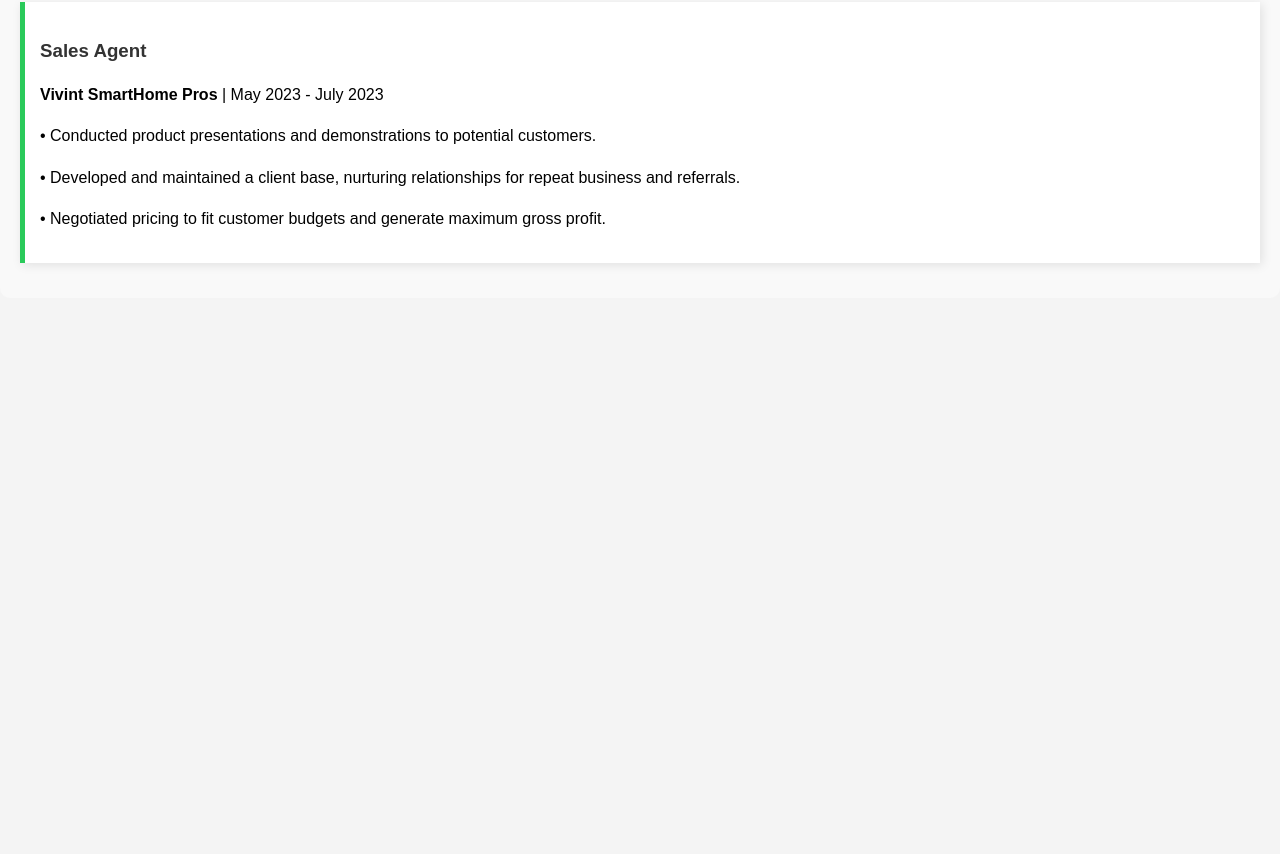
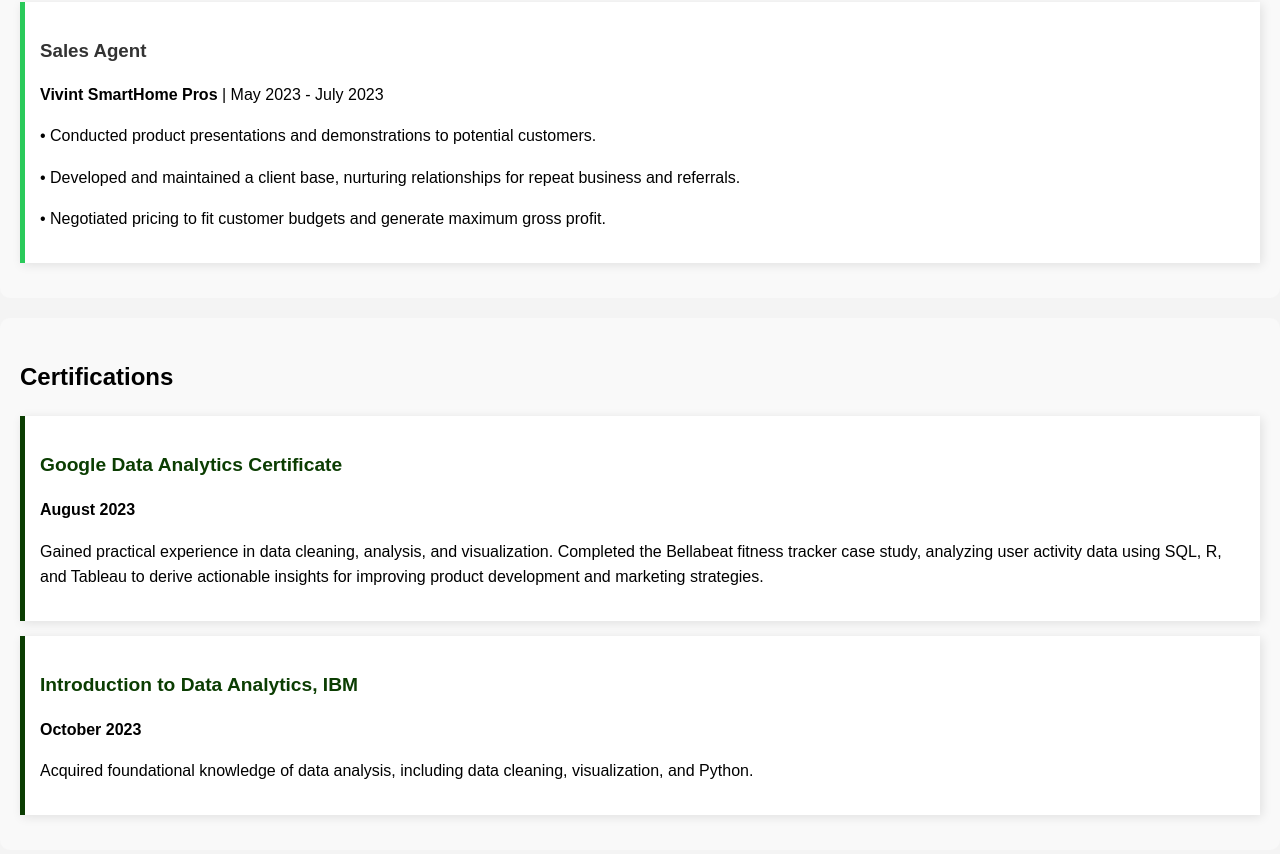
Before and after one commit to Victor2403/MyWebProject, a plain HTML site: page Responsive Web Page/index.html in a window 1280 px wide. Shown: the part 1531-2385 px from the top of the page. Before the commit the page ends 1849 px from the top, so only its background shows below. Drawn offline with Linux system fonts and the light colour scheme.

Commit message:
Changes 02
changes 02

```diff
--- a/Responsive Web Page/index.html
+++ b/Responsive Web Page/index.html
@@ -88,6 +88,23 @@
     </div>
 </section>
 
+<!-- Certifications Section -->
+<section id="certifications">
+    <h2>Certifications</h2>
+
+    <div class="cert-item">
+        <h3>Google Data Analytics Certificate</h3>
+        <p><strong>August 2023</strong></p>
+        <p>Gained practical experience in data cleaning, analysis, and visualization. Completed the Bellabeat fitness tracker case study, analyzing user activity data using SQL, R, and Tableau to derive actionable insights for improving product development and marketing strategies.</p>
+    </div>
+
+    <div class="cert-item">
+        <h3>Introduction to Data Analytics, IBM</h3>
+        <p><strong>October 2023</strong></p>
+        <p>Acquired foundational knowledge of data analysis, including data cleaning, visualization, and Python.</p>
+    </div>
+</section>
+
     <!-- Footer -->
     <footer>
         <p>&copy; 2024 Victor Garcia. All rights reserved.</p>
--- a/Responsive Web Page/styles.css
+++ b/Responsive Web Page/styles.css
@@ -147,3 +147,26 @@ form button:hover {
     margin-bottom: 5px;
     color: #333;
 }
+
+/*Added a certifications section*/
+
+#certifications {
+    background-color: #f9f9f9;
+    padding: 20px;
+    border-radius: 10px;
+    margin: 20px 0;
+}
+
+.cert-item {
+    background: white;
+    padding: 15px;
+    border-left: 5px solid #0b3d02; /* Dark green left border */
+    margin-bottom: 15px;
+    box-shadow: 2px 2px 10px rgba(0, 0, 0, 0.1);
+}
+
+.cert-item h3 {
+    margin-bottom: 5px;
+    color: #0b3d02; /* Dark green */
+    font-size: 1.2em;
+}
```
